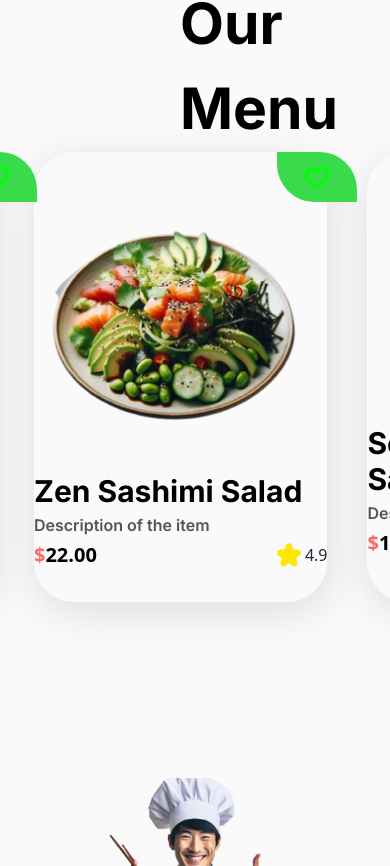
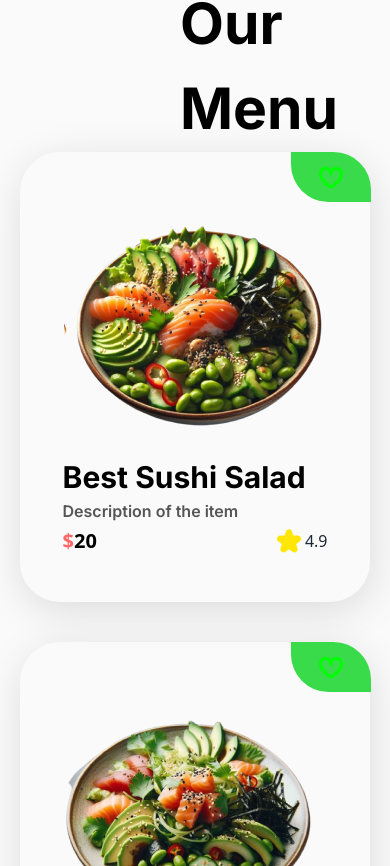
Before and after one commit to Maxwell011/sushi-experience, a React (Vite) app: page / in a window 390 px wide. Shown: the part 1538-2404 px from the top of the page. Built offline with nearby package versions, Linux system fonts and the light colour scheme.

Commit message:
Added mobile styles

```diff
--- a/src/components/SpecialDishes.tsx
+++ b/src/components/SpecialDishes.tsx
@@ -22,7 +22,7 @@ const SpecialDishes = () => {
           </div>
         </div>
 
-        <div className='flex items-center justify-center gap-10'>
+        <div className='flex flex-col sm:flex-row items-center justify-center gap-10'>
           {SPECIAL_DISHES.map((dishes) => (
             <DishesItem
               key={dishes.title}
```
